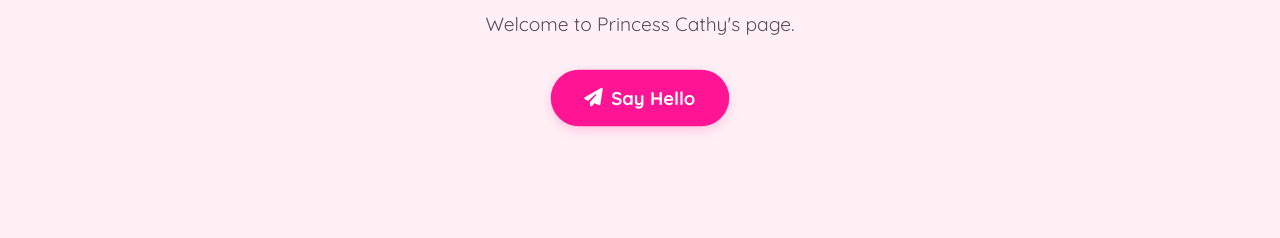
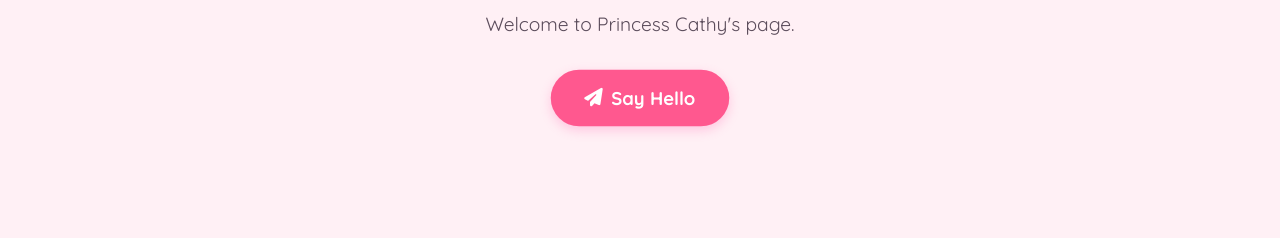
Before and after one commit to cathyc61/cathyc61.github.io, a plain HTML site: page index.html in a window 1280 px wide. In both pictures the pointer is over the link "Say Hello". Shown: the part 435-673 px from the top of the page. Drawn offline with Linux system fonts and the light colour scheme.

Commit message:
Change button hover background color

```diff
--- a/style.css
+++ b/style.css
@@ -135,7 +135,7 @@ p.subtitle {
 }
 
 .btn:hover {
-    background-color: #ff1493;
+    background-color: #ff588f;
     transform: scale(1.05);
 }
 
```
